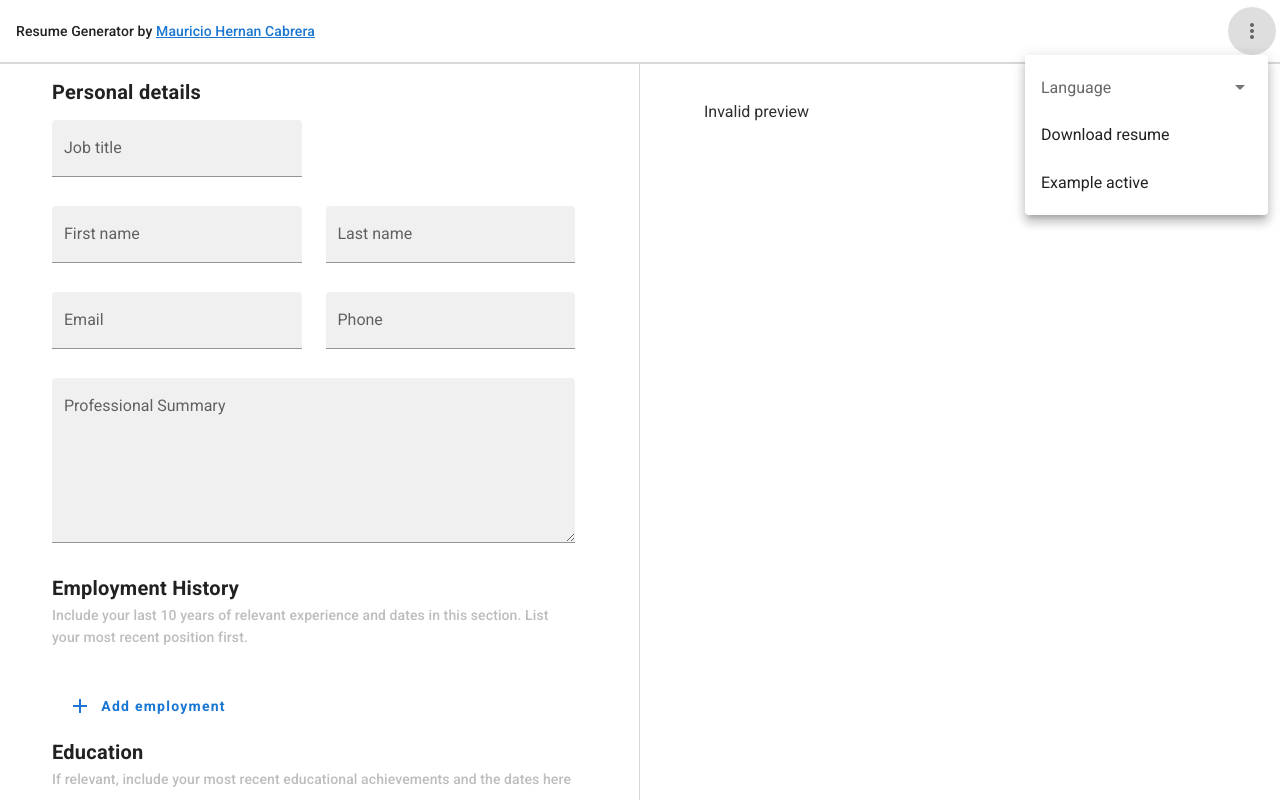
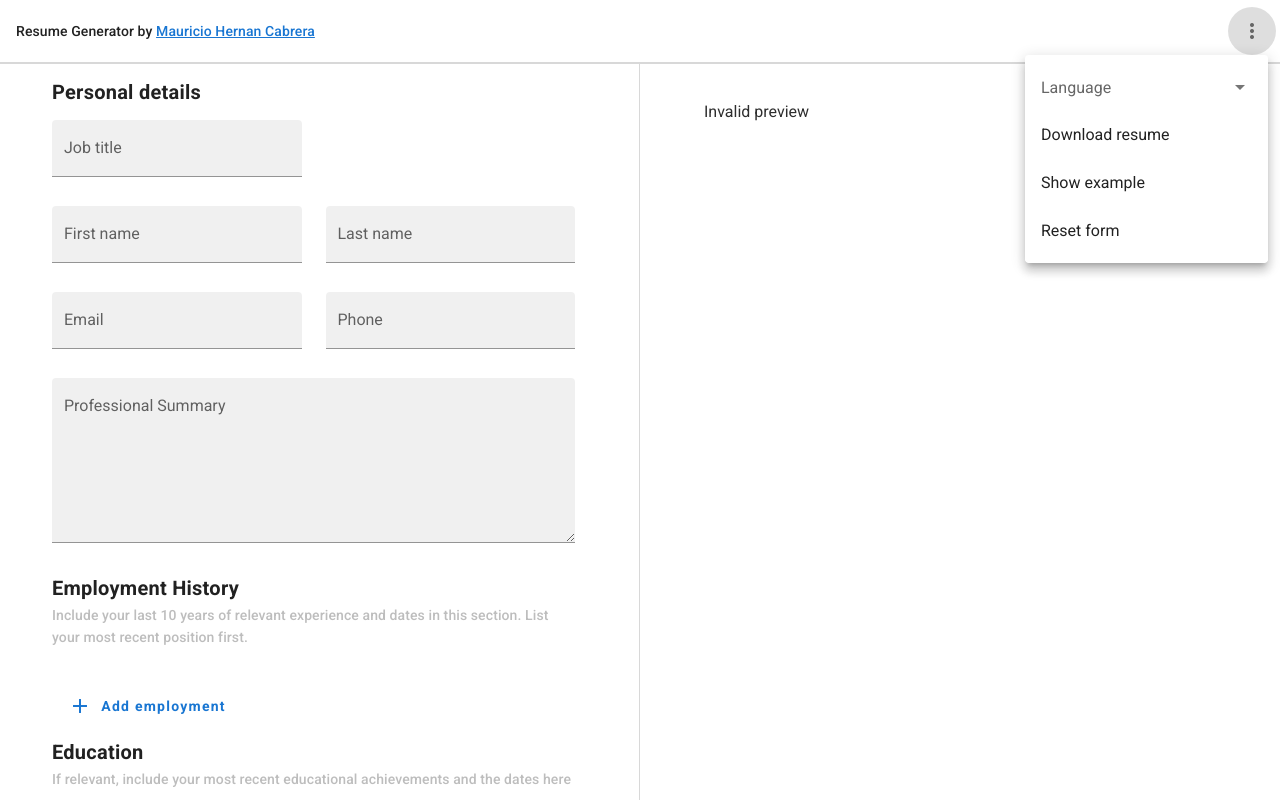
Before and after one commit to MauricioHernanCabrera/resume-generator, a Nuxt app: page / in a window 1280 px wide. Both pictures are taken after a click on the button 1252 px from the left and 31 px from the top of the page. Shown: the top 800 px of the page. Built offline with nearby package versions, Linux system fonts and the light colour scheme.

Commit message:
reset form added

```diff
--- a/layouts/default.vue
+++ b/layouts/default.vue
@@ -37,8 +37,11 @@
             </v-list-item>
 
             <v-list-item @click="SET_EXAMPLE_ACTIVE(!exampleActive)">
-              <v-list-item-title v-if="exampleActive">{{ $t('layout.items.exampleInactive') }}</v-list-item-title>
-              <v-list-item-title v-else>{{ $t('layout.items.exampleActive') }}</v-list-item-title>
+              <v-list-item-title>{{ $t('layout.items.showExample') }}</v-list-item-title>
+            </v-list-item>
+
+            <v-list-item @click="SET_RESET_FORM_ACTIVE(!resetFormActive)">
+              <v-list-item-title>{{ $t('layout.items.resetForm') }}</v-list-item-title>
             </v-list-item>
 
             <v-list-item @click="SET_PREVIEW_OPEN(!previewOpen)" class="d-lg-none">
@@ -62,7 +65,7 @@ import html2canvas from 'html2canvas'
 
 export default {
   computed: {
-    ...mapState(['previewOpen', 'locale', 'exampleActive']),
+    ...mapState(['previewOpen', 'locale', 'exampleActive', 'resetFormActive']),
 
     locales() {
       return [
@@ -73,7 +76,12 @@ export default {
   },
 
   methods: {
-    ...mapMutations(['SET_PREVIEW_OPEN', 'SET_LANG', 'SET_EXAMPLE_ACTIVE']),
+    ...mapMutations([
+      'SET_PREVIEW_OPEN',
+      'SET_LANG',
+      'SET_EXAMPLE_ACTIVE',
+      'SET_RESET_FORM_ACTIVE',
+    ]),
 
     setLanguage(value) {
       this.SET_LANG(value)
--- a/locales/en.json
+++ b/locales/en.json
@@ -14,8 +14,8 @@
       "previewOpen": "Open preview",
       "previewClose": "Close preview",
       "downloadImage": "Download resume",
-      "exampleInactive": "Example inactive",
-      "exampleActive": "Example active"
+      "showExample": "Show example",
+      "resetForm": "Reset form"
     }
   },
   "components": {
--- a/locales/es.json
+++ b/locales/es.json
@@ -14,8 +14,8 @@
       "previewOpen": "Abrir vista previa",
       "previewClose": "Cerrar vista previa",
       "downloadImage": "Descargar CV",
-      "exampleInactive": "Ejemplo inactivo",
-      "exampleActive": "Ejemplo activo"
+      "showExample": "Mostrar ejemplo",
+      "resetForm": "Reiniciar formulario"
     }
   },
   "components": {
--- a/pages/index.vue
+++ b/pages/index.vue
@@ -62,18 +62,28 @@ export default {
     exampleActive(value) {
       if (value) {
         this.form = JSON.parse(JSON.stringify(FAKE_PROFILE))
-      } else {
+        this.SET_EXAMPLE_ACTIVE(false)
+      }
+    },
+
+    resetFormActive(value) {
+      if (value) {
         this.form = JSON.parse(JSON.stringify(DEFAULT_PROFILE))
+        this.SET_RESET_FORM_ACTIVE(false)
       }
     },
   },
 
   computed: {
-    ...mapState(['previewOpen', 'exampleActive']),
+    ...mapState(['previewOpen', 'exampleActive', 'resetFormActive']),
   },
 
   methods: {
-    ...mapMutations(['SET_PREVIEW_OPEN']),
+    ...mapMutations([
+      'SET_PREVIEW_OPEN',
+      'SET_EXAMPLE_ACTIVE',
+      'SET_RESET_FORM_ACTIVE',
+    ]),
   },
 }
 </script>
--- a/store/index.js
+++ b/store/index.js
@@ -3,6 +3,7 @@ export const state = () => ({
   locales: ['en', 'es'],
   locale: 'en',
   exampleActive: false,
+  resetFormActive: false,
 })
 
 export const mutations = {
@@ -19,4 +20,8 @@ export const mutations = {
   SET_EXAMPLE_ACTIVE(state, exampleActive) {
     state.exampleActive = exampleActive
   },
+
+  SET_RESET_FORM_ACTIVE(state, resetFormActive) {
+    state.resetFormActive = resetFormActive
+  },
 }
```
